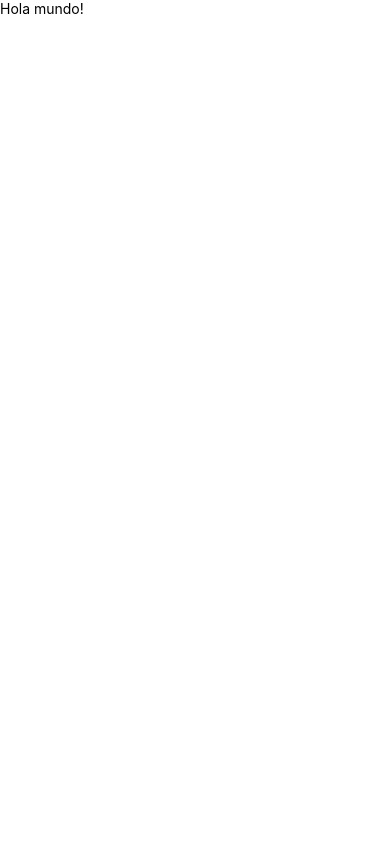
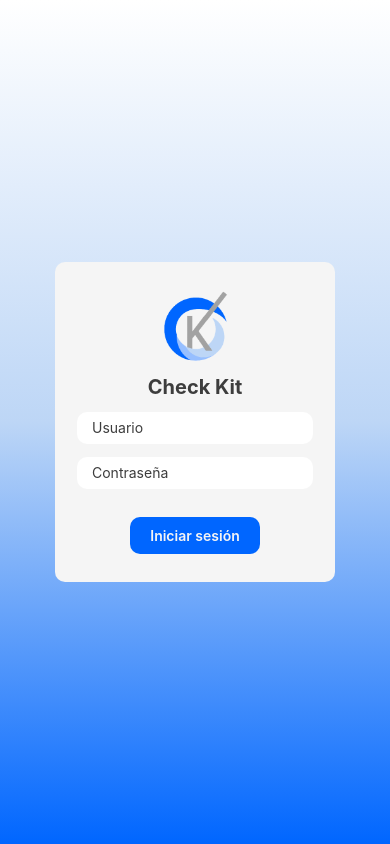
Before and after one commit to MissaelVarela/check-kit, a React Native app: screen / in a window 390 px wide. Built offline with nearby package versions, Linux system fonts and the light colour scheme.

Commit message:
modified babel.config.js adding reanimated's babel plugin

```diff
--- a/App.js
+++ b/App.js
@@ -2,10 +2,21 @@ import 'react-native-gesture-handler';
 
 import { Text, View } from 'react-native';
 
+import Auth from './src/components/navigation/Auth.jsx';
+import Main from './src/components/navigation/Main.jsx';
+import CatalogNav from './src/components/navigation/CatalogNav.jsx';
+
+import LoginScreen from './src/components/screens/LoginScreen.jsx'
+import HomeScreen from './src/components/screens/HomeScreen.jsx';
+import CatalogScreen from './src/components/screens/CatalogScreen.jsx';
+import EquipmentScreen from './src/components/screens/EquipmentScreen.jsx';
+
+import { NavigationContainer } from '@react-navigation/native';
+
 export default function App() {
   return (
-    <View>
-      <Text>Hola mundo!</Text>
-    </View>
+    <NavigationContainer>
+      <Auth/>
+    </NavigationContainer>
   );
 }
--- a/babel.config.js
+++ b/babel.config.js
@@ -2,5 +2,10 @@ module.exports = function(api) {
   api.cache(true);
   return {
     presets: ['babel-preset-expo'],
+    "plugins": [
+      ["react-native-reanimated/plugin", {
+      "relativeSourceLocation": true
+    }]
+    ],
   };
 };
--- a/package.json
+++ b/package.json
@@ -18,7 +18,7 @@
     "expo-status-bar": "~1.4.4",
     "react": "18.2.0",
     "react-dom": "18.2.0",
-    "react-native": "0.71.4",
+    "react-native": "0.71.6",
     "react-native-safe-area-context": "4.5.0",
     "react-native-screens": "~3.20.0",
     "react-native-web": "~0.18.10",
```
Also changed, not shown: 1 other file (tests, documents, lock files or other folders).
